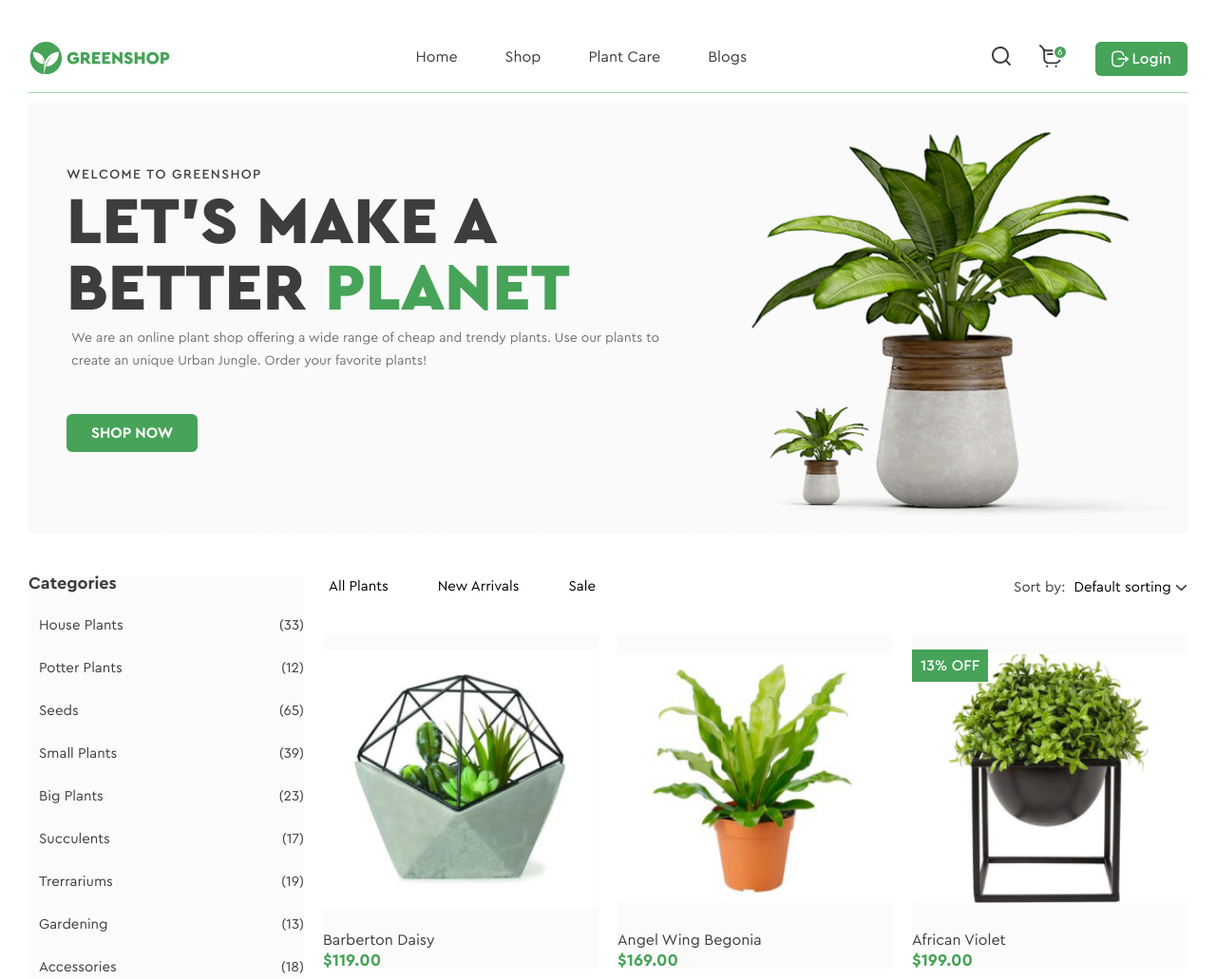
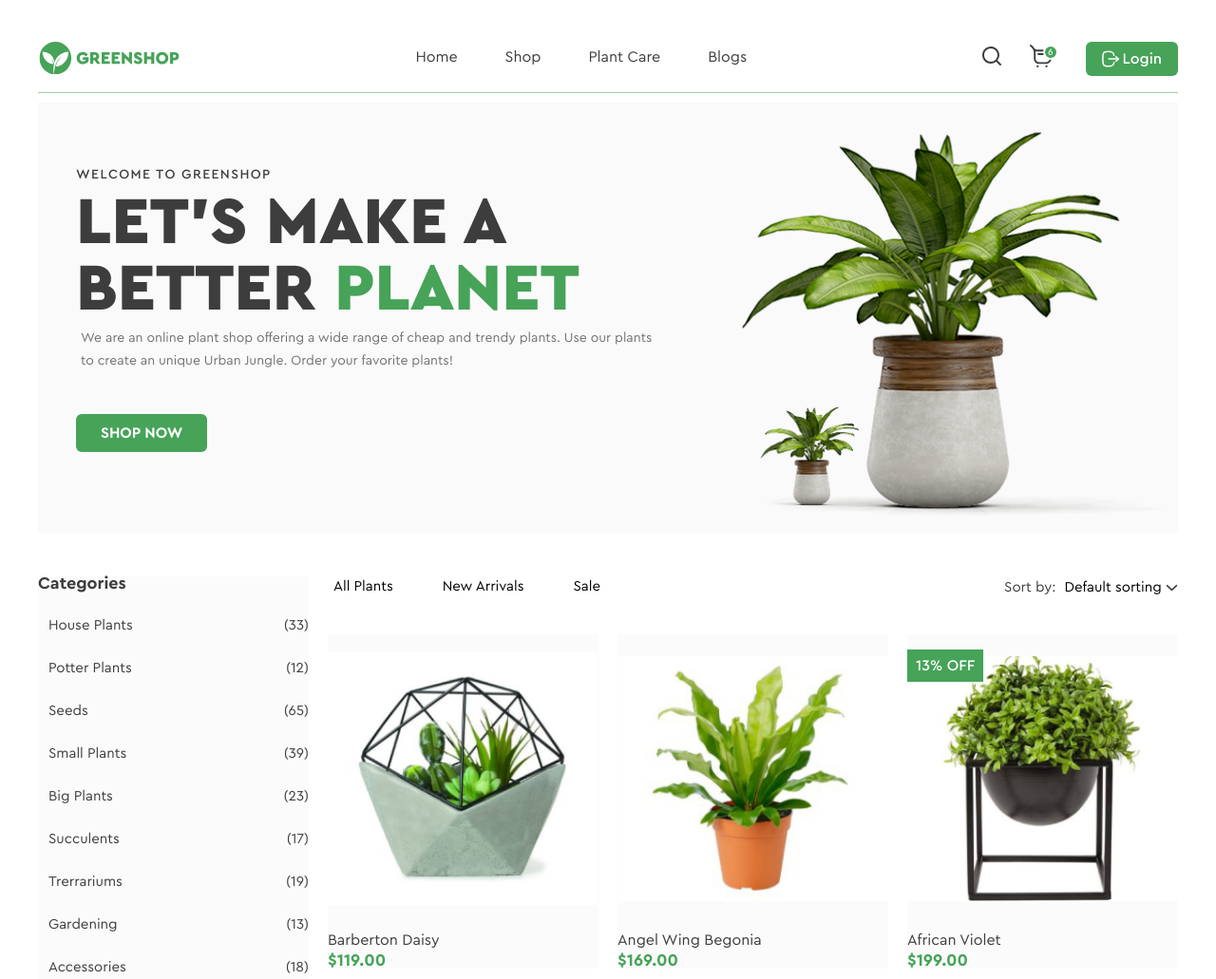
Before and after one commit to olhaLK/Front-end-basic, a plain HTML site: page hw-site-greenshop/index.html in a window 1280 px wide. Shown: the top 1031 px of the page at 95% size. Drawn offline with Linux system fonts and the light colour scheme.

Commit message:
hw 9.1: fixed bugs

```diff
--- a/hw-site-greenshop/css/style.css
+++ b/hw-site-greenshop/css/style.css
@@ -55,6 +55,7 @@
     max-width: 1220px;
     min-width: 1000px;
     margin: 0 auto;
+    padding: 0 10px;
 }
 
 .header {
--- a/hw-site-greenshop/index.html
+++ b/hw-site-greenshop/index.html
@@ -5,8 +5,8 @@
     <title>Greenshop</title>
     <link rel="stylesheet" href="css/style.css">
 </head>
-<body class="body">
-    <header class="header wrapper">
+<body class="body wrapper">
+    <header class="header">
         <a hrf="#" class="logo">
             <img src="img/ic-logo.svg" alt="logo">
         </a>
@@ -43,11 +43,10 @@
                 <span>Login</span>
             </a>
         </div>
-
     </header>
 
 
-    <main class="main wrapper">
+    <main class="main">
         <section class="welcome">
             <div class="welcome-block">
                 <h1>Welcome to GreenShop</h1>
```
